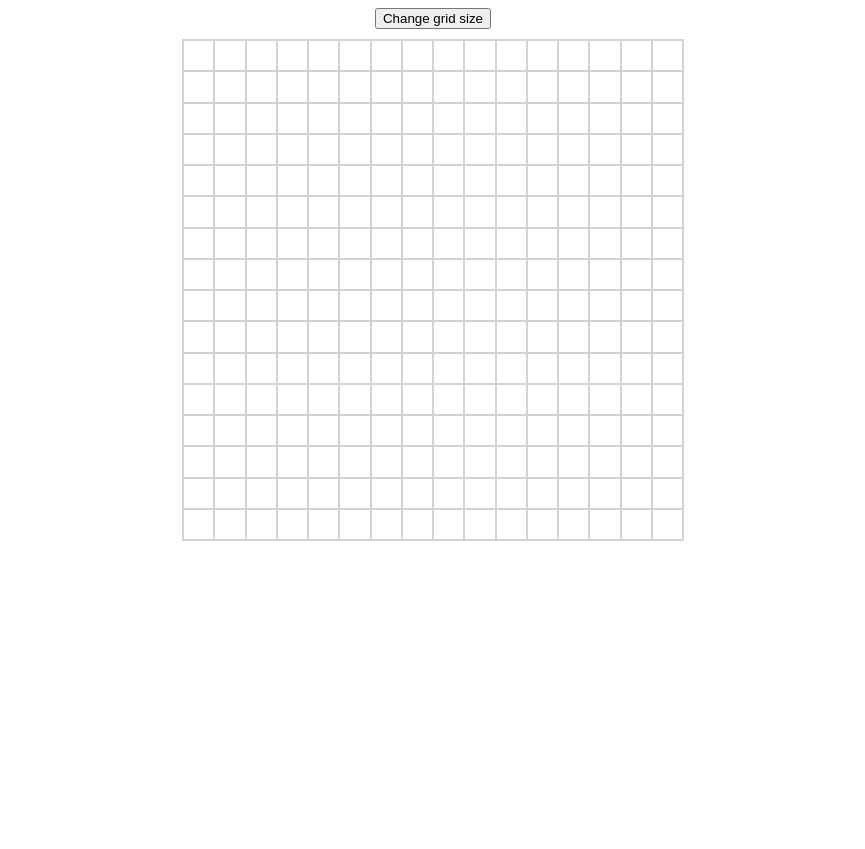
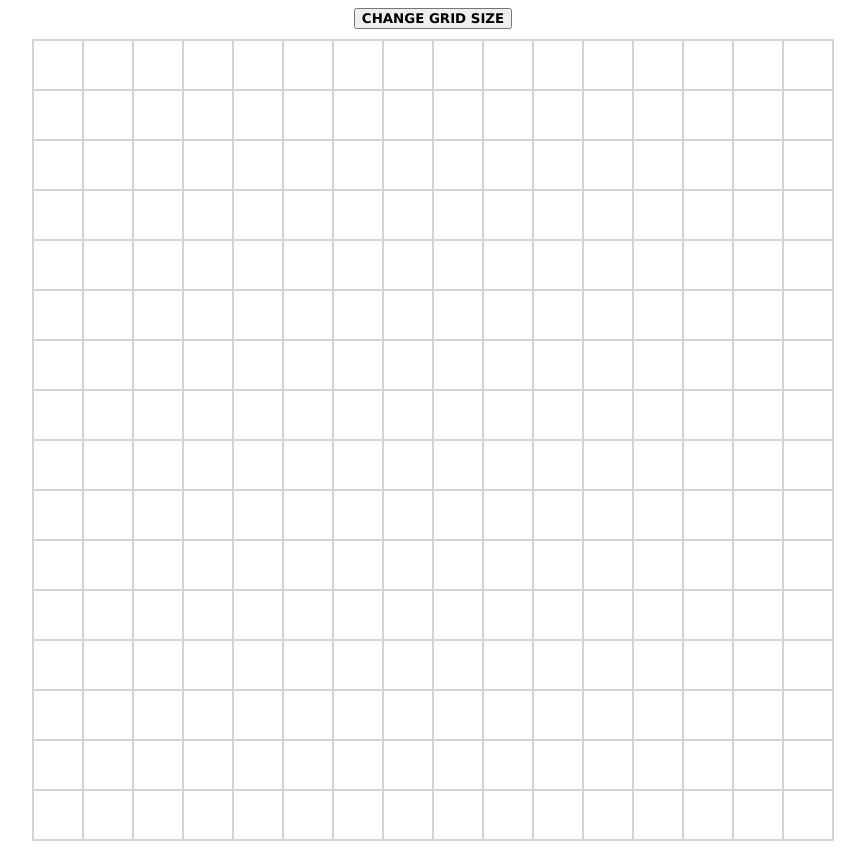
Before and after one commit to PaulReaver/Etch-A-Sketch, a plain HTML site: page index.html in a window 1280 px wide. Shown: the whole page, without its empty margins (207-1072 px from the left). Before the commit the page ends 800 px from the top, so only its background shows below. Drawn offline with Linux system fonts and the light colour scheme.

Commit message:
Change grid size now available

```diff
--- a/index.html
+++ b/index.html
@@ -9,7 +9,7 @@
     <script src="script.js" defer></script>
 </head>
 <body>
-    <button>Change grid size</button>
+    <button>CHANGE GRID SIZE</button>
     <div class="container"></div>
 </body>
 </html>
--- a/script.js
+++ b/script.js
@@ -13,8 +13,9 @@ function createGrid () {
         let CELL = document.createElement("div");
         CELL.addEventListener("mouseover", () => {
             CELL.style.backgroundColor = "black";
+            CELL.style.borderColor = "black";
         });
-        let calculation = 500/squaresPerSide;
+        let calculation = 800/squaresPerSide;
         CELL.style.width = calculation + "px"
         CELL.style.height = calculation + "px"
         CONTAINER.appendChild(CELL);
@@ -27,4 +28,12 @@ document.querySelector("button").addEventListener("click",() => {
         squaresPerSide = prompt ("Squares per side. Max number is 100.");
         squaresPerSide = Number(squaresPerSide);
     } while (squaresPerSide > 100 || squaresPerSide < 2);
+
+    //Clears the old grid
+    while (CONTAINER.firstChild) {
+        CONTAINER.removeChild(CONTAINER.firstChild);
+    }
+
+    // Calls function to create the grid again
+    createGrid();
 })
--- a/style.css
+++ b/style.css
@@ -7,8 +7,8 @@ body {
   display: flex;
   flex-wrap: wrap;
   border: 1px solid lightgrey;
-  width: 500px;
-  height: 500px;
+  width: 800px;
+  height: 800px;
 }
 
 .container>div {
@@ -17,5 +17,7 @@ body {
 }
 
 button {
+  font-family: Verdana, Geneva, Tahoma, sans-serif;
     margin-bottom: 10px;
+    font-weight: bold;
 }
```
